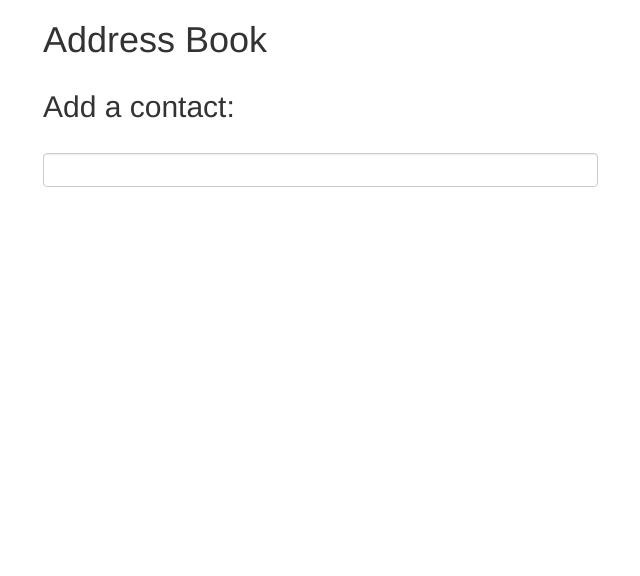
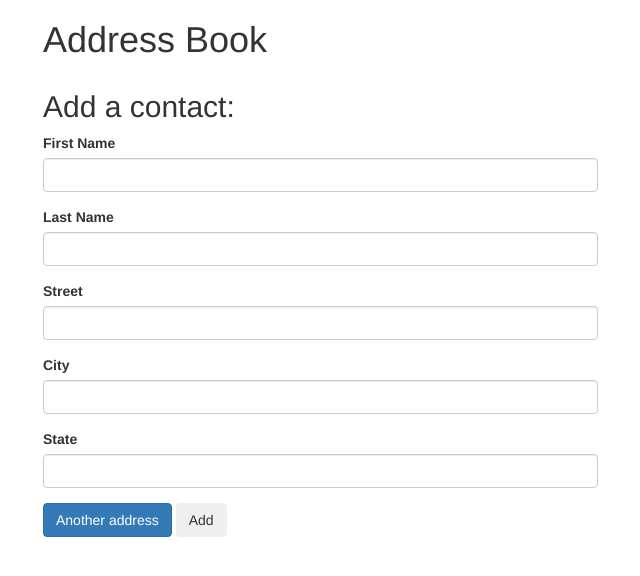
Before and after one commit to jiwonk42/address-book-2, a plain HTML site: page index.html in a window 1280 px wide. Shown: the whole page, without its empty margins (27-667 px from the left). Drawn offline with Linux system fonts and the light colour scheme.

Commit message:
Add more HTML content new address form add new street add new city add new state add a button for another address add a submit button

```diff
--- a/index.html
+++ b/index.html
@@ -16,10 +16,34 @@
       <h2>Add a contact:</h2>
       <form id="new-contact">
         <div class="form-group">
-          <label for="new-first-name"></label>
+          <label for="new-first-name">First Name</label>
           <input type="text" class="form-control" id="new-first-name">
         </div>
+        <div class="form-group">
+          <label for="new-last-name">Last Name</label>
+          <input type="text" class="form-control" id="new-last-name">
+        </div>
 
+        <div id="new-address">
+          <div class="new-address">
+            <div class="form-group">
+              <label for="new-street">Street</label>
+              <input type="text" class="form-control new-street">
+            </div>
+            <div class="form-group">
+              <label for="new-city">City</label>
+              <input type="text" class="form-control new-city">
+            </div>
+            <div class="form-group">
+              <label for="new-state">State</label>
+              <input type="text" class="form-control new-state">
+            </div>
+          </div>
+        </div>
+
+        <span class="btn btn-primary" id="add-address">Another address</span>
+
+        <button type="submit" class="btn">Add</button>
       </form>
     </div>
   </div>
```
